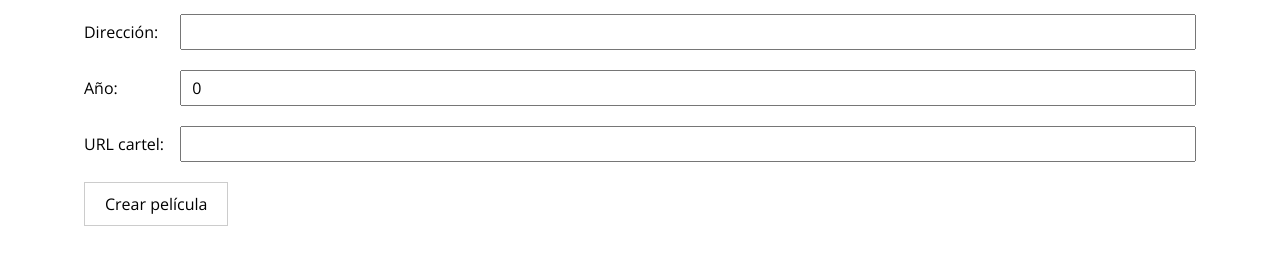
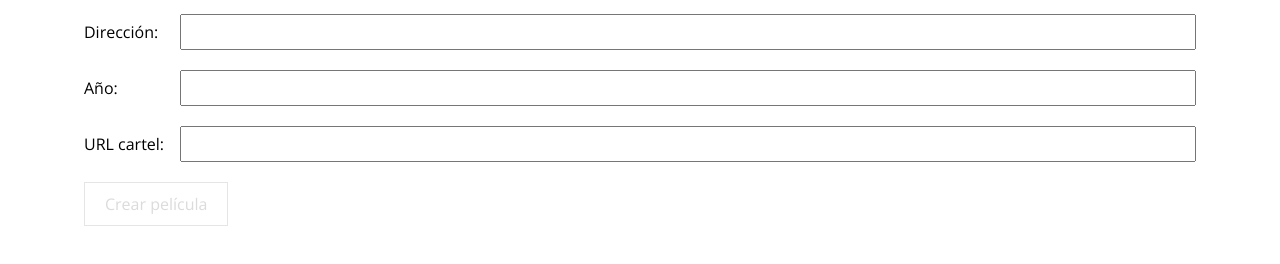
Before and after one commit to AndPrat/202307-w6ch1-andrea-prat, a React (Vite) app: page /films/new in a window 1280 px wide. Shown: the part 178-442 px from the top of the page. Built offline with nearby package versions, Linux system fonts and the light colour scheme; no server answers.

Commit message:
Create a submit button that is only active when there is no empty field

```diff
--- a/src/components/NewFilm/NewFilm.tsx
+++ b/src/components/NewFilm/NewFilm.tsx
@@ -1,21 +1,20 @@
-import { useState } from "react";
+import { useEffect, useState } from "react";
 import { FilmStructure } from "../../types";
 import Button from "../Button/Button";
-import FilmsContext from "../store/films/context/FilmContext";
 import "./NewFilm.css";
 
 const NewFilm = (): React.ReactElement => {
-  const [canSubmit] = useState(FilmsContext);
+  const [canSubmit, setCanSubmit] = useState(false);
 
   const initialFilmData = {
-    id: 0,
     title: "",
     poster: "",
     director: "",
     year: 0,
   };
 
-  const [newFilm, setNewFilm] = useState<FilmStructure>(initialFilmData);
+  const [newFilm, setNewFilm] =
+    useState<Partial<FilmStructure>>(initialFilmData);
 
   const changeNewFilm = (event: React.ChangeEvent<HTMLInputElement>) => {
     setNewFilm((newFilm) => ({
@@ -23,6 +22,14 @@ const NewFilm = (): React.ReactElement => {
       [event.target.id]: event.target.value,
     }));
   };
+
+  useEffect(() => {
+    setCanSubmit(
+      Object.values(newFilm).every((value) => {
+        return Boolean(value);
+      }),
+    );
+  }, [newFilm]);
 
   return (
     <form className="form-film">
@@ -49,7 +56,7 @@ const NewFilm = (): React.ReactElement => {
         <input
           type="number"
           id="year"
-          value={newFilm.year}
+          value={newFilm.year || ""}
           onChange={changeNewFilm}
         />
       </div>
```
